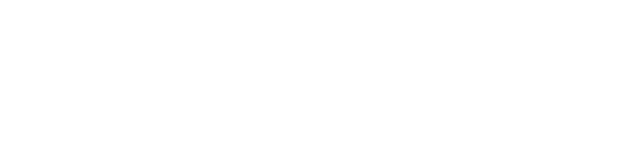
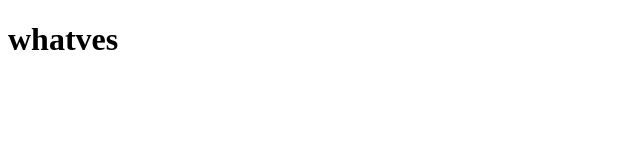
Before and after one commit to alexandru-fasoleac/git-one, a plain HTML site: page index.html in a window 1280 px wide. Shown: the whole page, without its empty margins (0-640 px from the left). Drawn offline with Linux system fonts and the light colour scheme.

Commit message:
Added h1

```diff
--- a/index.html
+++ b/index.html
@@ -7,6 +7,6 @@
     <title>Text added</title>
 </head>
 <body>
-
+    <h1>whatves</h1>
 </body>
 </html>
```
